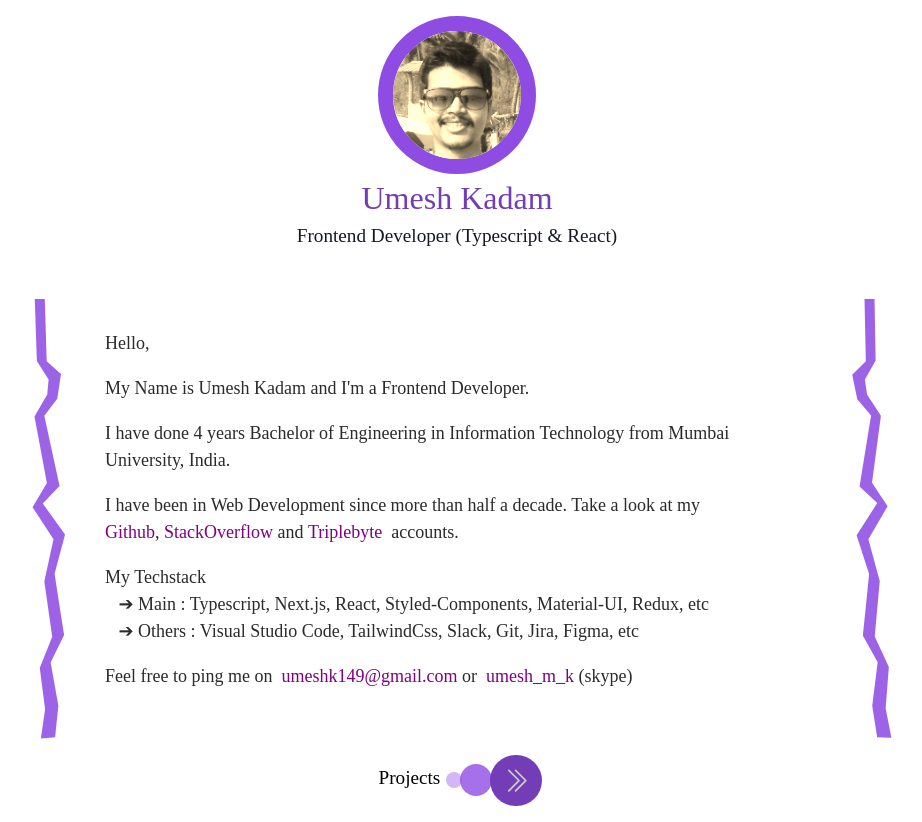
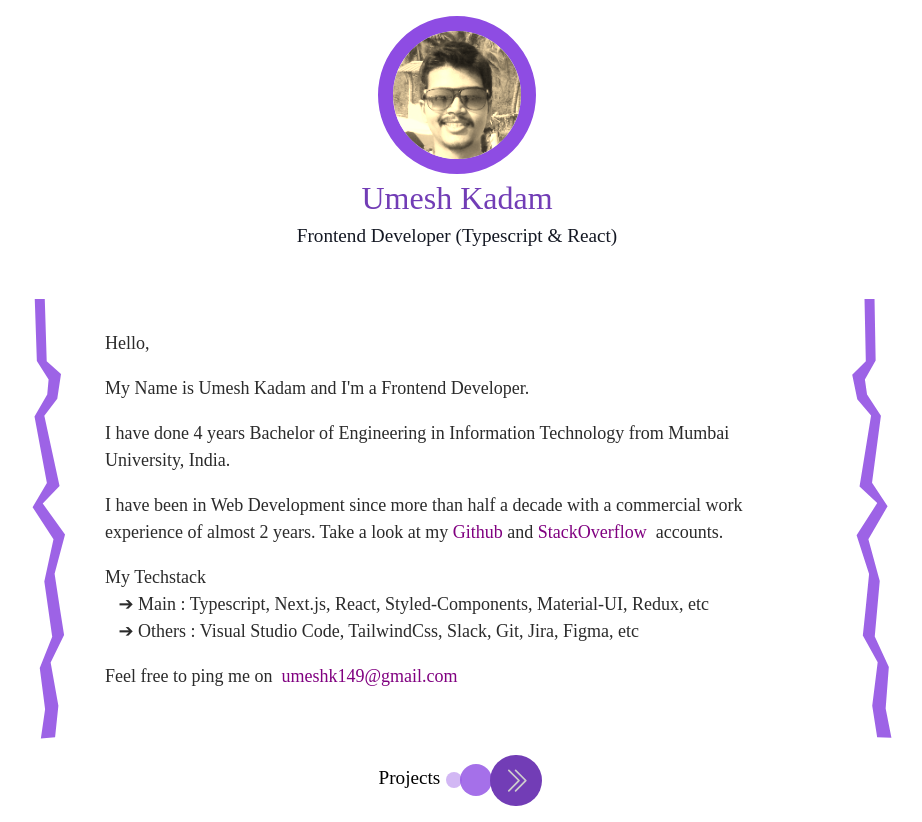
Before and after one commit to umeshmk/portfolio, a Next.js app: page / in a window 1280 px wide. Shown: the whole page, without its empty margins (183-1105 px from the left). Built offline with nearby package versions, Linux system fonts and the light colour scheme; a web font is replaced by a local one.

Commit message:
removed triplebytes

```diff
--- a/components/Description/index.tsx
+++ b/components/Description/index.tsx
@@ -10,23 +10,24 @@ export const Description = () => {
       My Name is Umesh Kadam and I&apos;m a Frontend Developer.
       <p />I have done 4 years Bachelor of Engineering in Information Technology
       from Mumbai University, India.
-      <p />I have been in Web Development since more than half a decade. Take a
-      look at my{' '}
+      <p />I have been in Web Development since more than half a decade with a
+      commercial work experience of almost 2 years. Take a look at my{' '}
       <Link target="_blank" href="https://github.com/umeshmk">
         Github
       </Link>
-      ,&nbsp;
+      {/* ,&nbsp; */}
+      &nbsp;and&nbsp;
       <Link
         target="_blank"
         href="https://stackoverflow.com/users/4681392/umesh-kadam">
         StackOverflow
       </Link>
-      &nbsp;and&nbsp;
-      <Link
+      {/* &nbsp;and&nbsp; */}
+      {/* <Link
         target="_blank"
         href="https://triplebyte.com/tb/umesh-kadam-wto3lpz/certificate">
         Triplebyte
-      </Link>
+      </Link> */}
       &nbsp; accounts.
       <br />
       <p />
@@ -47,13 +48,13 @@ export const Description = () => {
       <Link target="_blank" href="mailto:umeshk149@gmail.com">
         umeshk149@gmail.com
       </Link>{' '}
-      or &nbsp;
+      {/* or &nbsp; */}
       {/* <Link target='_blank'  href="https://www.reddit.com/user/umeshmk">  Reddit</Link>{' '} */}
       {/* <br/> */}
-      <Link target="_blank" href="#">
+      {/* <Link target="_blank" href="#">
         umesh_m_k
       </Link>{' '}
-      (skype)
+      (skype) */}
       <p />
       {/* </em> */}
     </div>
--- a/components/Slider/index.tsx
+++ b/components/Slider/index.tsx
@@ -23,6 +23,7 @@ export const Slider = () => {
           <SwiperComponent
             modules={[Pagination]}
             autoHeight={true}
+            allowTouchMove={false}
             onInit={(obj) => {
               setSObj(obj);
             }}
```
